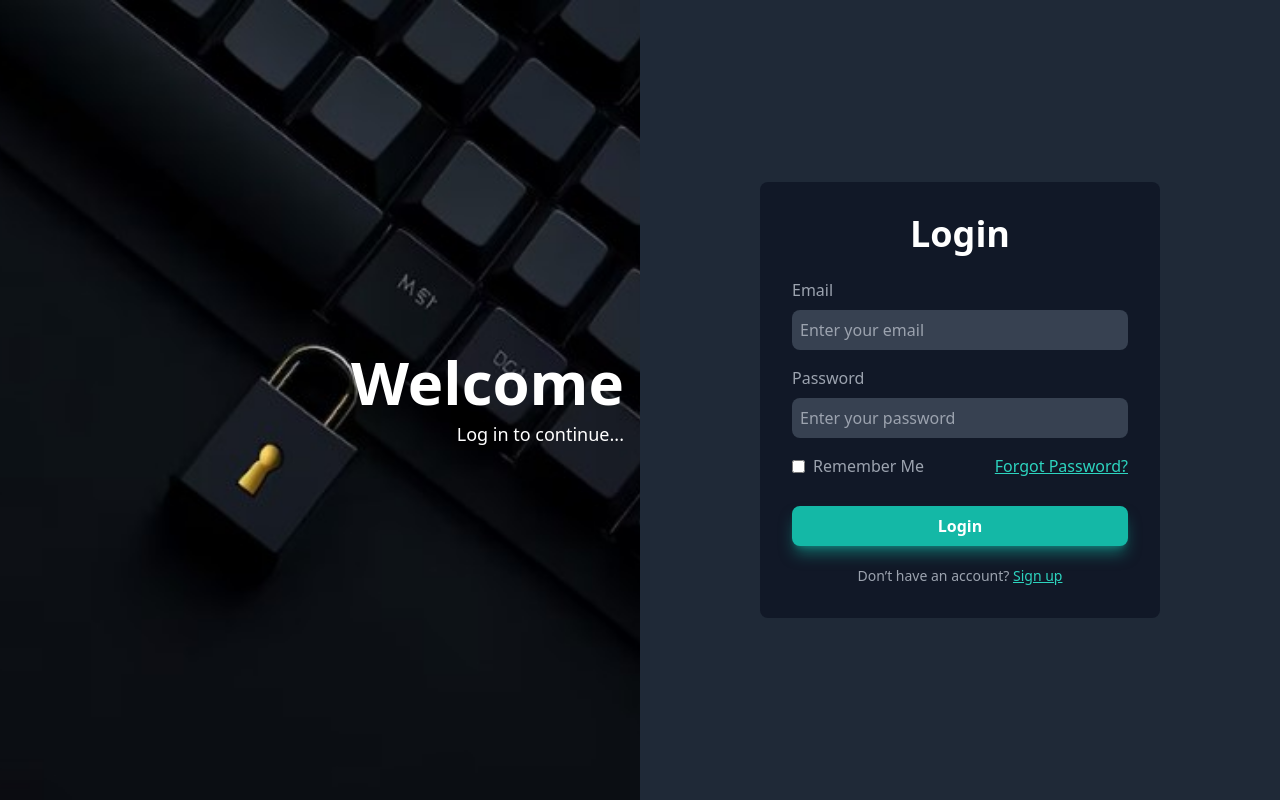
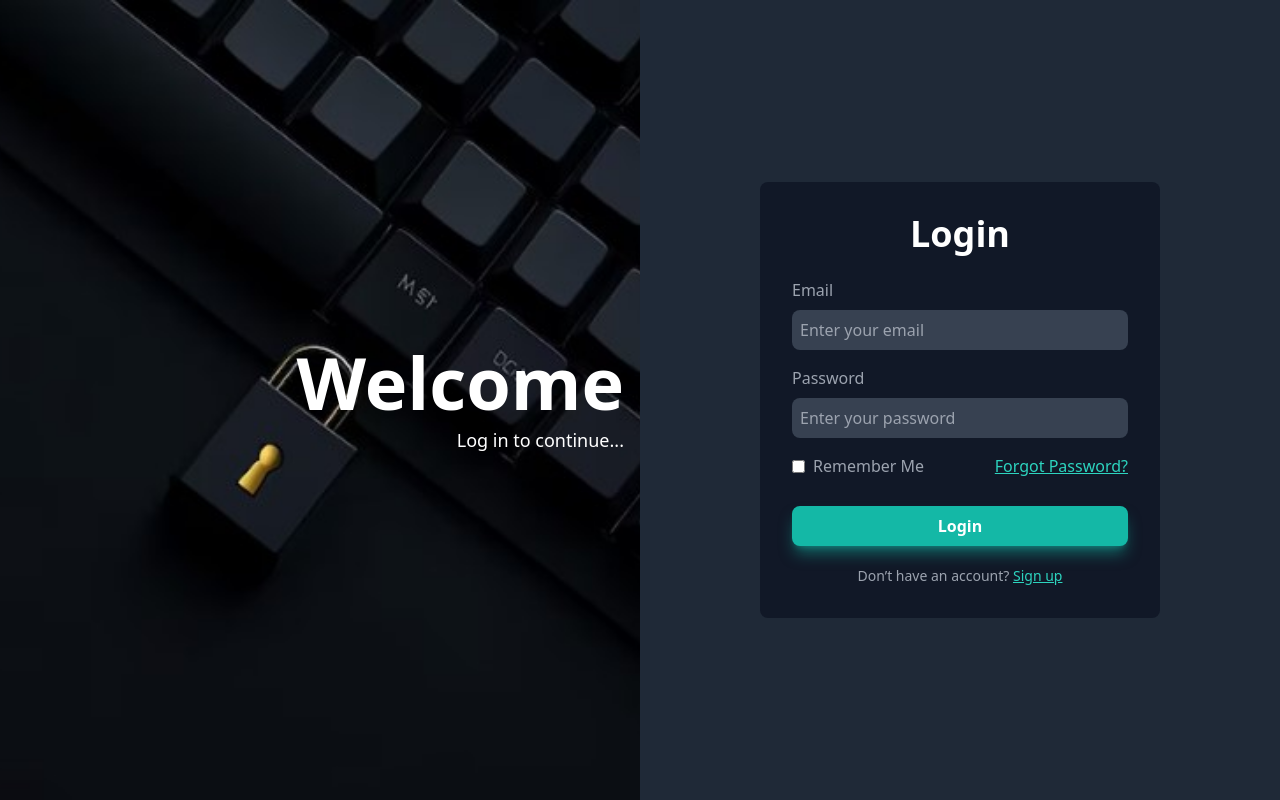
Before and after one commit to Anamika663/e-learn-frontend, a React (Vite) app: page / in a window 1280 px wide. Built offline with nearby package versions, Linux system fonts and the light colour scheme.

Commit message:
Changed font size of welcome text

```diff
--- a/src/components/Login.jsx
+++ b/src/components/Login.jsx
@@ -8,7 +8,7 @@ export default function Login() {
       <div className='relative hidden sm:block'>
         <img className='w-full h-full object-cover' src={loginImg} alt="Login" />
         <div className="absolute top-1/2 right-4 transform -translate-y-1/2 text-right text-white">
-          <h2 className='text-6xl font-bold'>Welcome</h2>
+          <h2 className='text-7xl font-bold'>Welcome</h2>
           <p className='text-lg mt-2'>Log in to continue...</p>
         </div>
       </div>
```
